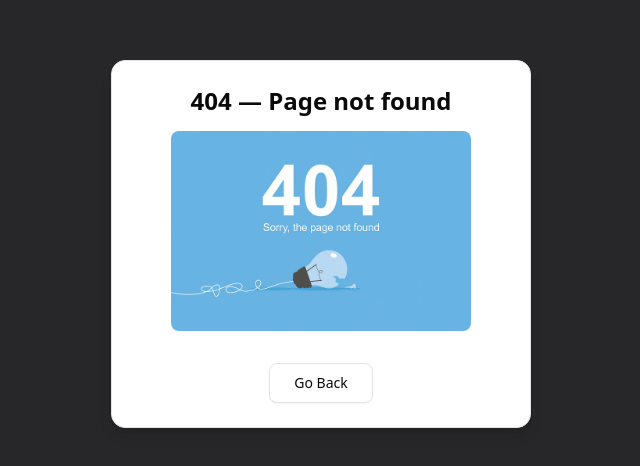
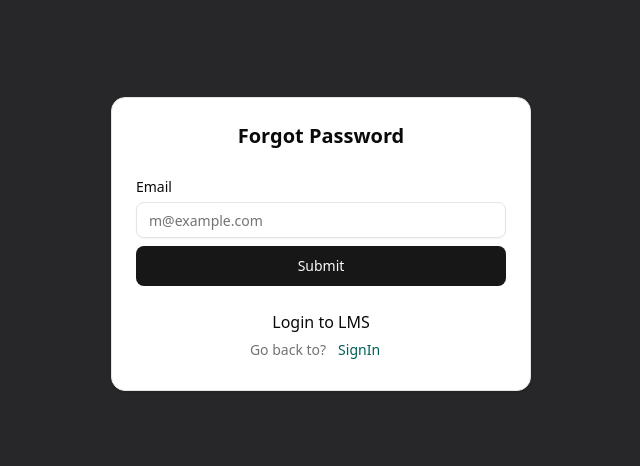
Before and after one commit to praveen12kumar/lms, a React app in the folder frontend/: page /auth/forgot-password in a window 1280 px wide. Before the commit this address had no page. Shown: the part 156-622 px from the top of the page, without its empty margins (319-959 px from the left). Built offline with nearby package versions, Linux system fonts and the light colour scheme; the HTML template or start-up script is replaced by a standard one.

Commit message:
Added forgot password page

```diff
--- a/frontend/src/App.jsx
+++ b/frontend/src/App.jsx
@@ -10,6 +10,7 @@ import { SignUpContainer } from './components/organisms/auth/SignUpContainer';
 import { SignInContainer } from './components/organisms/auth/SignInContainer';
 import OneTimePasswordContainer from './pages/auth/OneTimePasswordContainer';
 import Home from './pages/home/Home';
+import ForgotPasswordContainer from './pages/auth/ForgotPasswordContainer';
 
 function App() {
 
@@ -19,10 +20,11 @@ function App() {
     <>
       <QueryClientProvider client={queryClient}>
         <Routes>
+        <Route path='/' element={<Home/>}/>
         <Route path='/auth/signin' element={<Auth> <SignInContainer/></Auth>}/>
         <Route path='/auth/signup' element={<Auth> <SignUpContainer/></Auth>}/>
         <Route path='/auth/otp' element={<OneTimePasswordContainer/>}/>
-        <Route path='/' element={<Home/>}/>
+        <Route path='/auth/forgot-password' element={<ForgotPasswordContainer/>}/>
 
         <Route path='/*' element={<NotFound/>}/>
       </Routes>
--- /dev/null
+++ b/frontend/src/components/organisms/auth/ForgotPassword.jsx
@@ -0,0 +1,70 @@
+import { Button } from '@/components/ui/button'
+import { Card, CardContent, CardFooter, CardHeader, CardTitle } from '@/components/ui/card'
+import { Label } from '@/components/ui/label';
+import { Input } from '@/components/ui/input';
+import { TriangleAlert } from "lucide-react";
+import { CircleCheck} from "lucide-react";
+import React from 'react'
+
+const ForgotPassword = ({validationErrors, formInput, setFormInput, onForgotPasswordFormSubmit, error="", isSuccess="", isPending=""}) => {
+  return (
+    <div className='w-full h-dvh flex items-center justify-center bg-zinc-800'>
+        <Card className="w-full max-w-[420px]">
+            <CardHeader>
+                <CardTitle className="w-full text-center text-xl font-bold">Forgot Password</CardTitle>
+                {
+                  validationErrors &&(
+                    <div className="flex items-center gap-2 bg-destructive/15 rounded-md mb-4 text-destructive-foreground w-full text-red-600 text-xs p-4">
+                      <TriangleAlert className="size-4"/>  <p>{validationErrors.message}</p>
+                    </div>
+                  )
+                }
+                {
+                    error && (
+                    <div className="flex items-center gap-2 bg-destructive/15 rounded-md mb-4 text-destructive-foreground w-full text-red-600 text-xs p-4">
+                      <TriangleAlert className="size-4"/> <p>{error}</p>
+                    </div>)
+                }
+                {
+                    isSuccess && (
+                        <div className="flex items-center gap-2 bg-emerald-100 rounded-md mb-4 text-destructive-foreground w-full text-emerald-800 text-xs p-4">
+                          <CircleCheck className="size-4"/> <p>Successfully signed in. Redirecting....</p>
+                        </div>
+                    )
+                }
+            </CardHeader>
+            <CardContent>
+                <form className="space-y-2" onSubmit={onForgotPasswordFormSubmit}>
+                  <div className="grid gap-2">
+                    <Label htmlFor="email">Email</Label>
+                    <Input
+                      id="email"
+                      type="email"
+                      placeholder="m@example.com"
+                      required
+                      value={formInput?.email}
+                      onChange={(e)=> setFormInput({...formInput, email: e.target.value})}
+                      disabled={isPending}
+                    />
+                  </div>
+                  <Button
+                    type="submit"
+                    className="w-full"
+                    size={"lg"}
+                    disabled={isPending}
+                    >{false ? "Submiting..." : "Submit"}</Button>
+                </form>
+            </CardContent>
+            <CardFooter className="flex flex-col items-center justify-between">
+                <h3 className='text-center text-md font-medium'>Login to LMS</h3>
+                <div className="w-full text-sm text-muted-foreground flex justify-center items-center">
+                    <p className=''>Go back to?</p>
+                    <Button variant='link' size='sm' className='cursor-pointer hover:underline text-teal-800'>SignIn</Button>
+                </div>
+            </CardFooter>
+        </Card>
+    </div>
+  )
+}
+
+export default ForgotPassword;
--- a/frontend/src/components/organisms/auth/SignInCard.jsx
+++ b/frontend/src/components/organisms/auth/SignInCard.jsx
@@ -93,11 +93,15 @@ const SignInCard = ({
               </CardContent>
               <CardFooter>
                 <CardDescription className="w-full text-center text-xs">
-                  <div className="mb-1">
+                  <div className="">
                     Don't have an account?{" "}
                     <span>Click on the Sign-Up button.</span>
                   </div>
-                  <span className="text-xs underline underline-offset-2 cursor-pointer">Forgot Password?</span>
+                  <Button
+                    onClick={()=> navigate('/auth/forgot-password')}
+                    variant="link"
+                    className="text-xs text-zinc-500 hover:text-zinc-600 underline underline-offset-2 cursor-pointer"
+                    >Forgot Password?</Button>
                 </CardDescription>
               </CardFooter>
             </Card>
--- /dev/null
+++ b/frontend/src/pages/auth/ForgotPasswordContainer.jsx
@@ -0,0 +1,34 @@
+import React, { useState } from 'react'
+import ForgotPassword from '@/components/organisms/auth/ForgotPassword'
+const ForgotPasswordContainer = () => {
+
+    const [formInput, setFormInput] = useState({email:""});
+    const [validationErrors, setValidationErrors] = useState(null);
+
+    async function onForgotPasswordFormSubmit(e){
+        e.preventDefault();
+        console.log("forgot password data", formInput);
+        if(!formInput.email){
+            console.log("Please fill all the fields");
+            setValidationErrors({
+                message: "Please fill all the fields"});
+            return;
+        }
+        setValidationErrors(null);
+    }
+
+  return (
+    <>
+        <ForgotPassword
+            formInput={formInput}
+            setFormInput={setFormInput}
+            validationErrors={validationErrors}
+            onForgotPasswordFormSubmit={onForgotPasswordFormSubmit}
+
+        />
+
+    </>
+  )
+}
+
+export default ForgotPasswordContainer
```
